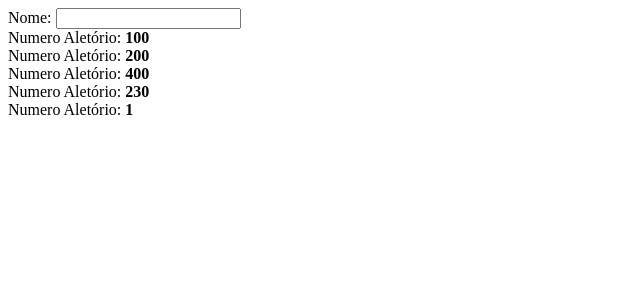
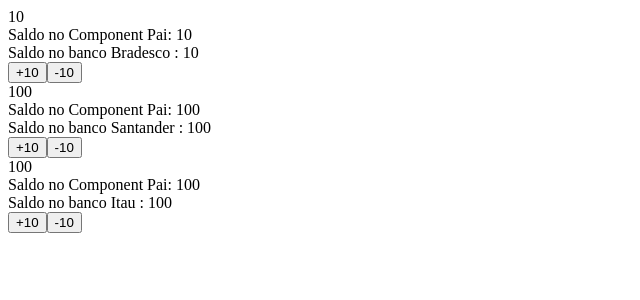
Before and after one commit to RenanBezerra/treinamento-angular-introducao, an Angular app: page / in a window 1280 px wide. Shown: the top 300 px of the page, without its empty margins (0-640 px from the left). Built offline with nearby package versions, Linux system fonts and the light colour scheme.

Commit message:
2.6
ngFor usando no componente filho e modificando lista-componente

```diff
--- a/src/app/app.component.html
+++ b/src/app/app.component.html
@@ -1,14 +1,16 @@
 <!-- <app-hello-world></app-hello-world> -->
 
-<!-- <app-lista-contas></app-lista-contas> -->
+<app-lista-contas></app-lista-contas>
 
-<label for="nome">Nome: </label>
+<!-- <label for="nome">Nome: </label>
 <input type="text" (input)="validar()" [(ngModel)]="nome" id="nome">
 
 <br>
 <span *ngIf="nome.length > 0">Nome : {{ nome }} </span>
 <span [style.display]="nome.length > 0 ? 'block' : 'none' ">Nome : {{ nome }} </span>
 
-<div *ngFor="let n of lista">
+<div *ngFor="let n of lista; let i = index">
     <span>Numero Aletório:<strong> {{ n }}</strong> </span>
-</div>
+    <br>
+    <span>Index - {{ i }}</span>
+</div> -->
--- a/src/app/lista-contas/lista-contas.component.html
+++ b/src/app/lista-contas/lista-contas.component.html
@@ -1,19 +1,18 @@
-<div>
+<div *ngFor="let c of listaContas">
 
-    {{listaContas[0].saldo}}
+    {{c.saldo}}
     <br>
-    <span [ngStyle]="{'font-weight': listaContas[0].saldo < 0 ? 'bold' : 'normal'}" >
-        Saldo no Component Pai: {{ listaContas[0].saldo }}
+    <span [ngStyle]="{'font-weight': c.saldo < 0 ? 'bold' : 'normal'}" >
+        Saldo no Component Pai: {{ c.saldo }}
     </span>
     <br>
-    <app-conta [valor]="listaContas[0].saldo" [nomeBanco]="listaContas[0].nomeBanco"
-        (valorChange)="atualizaConta($event)"> </app-conta>
+    <app-conta [(valor)]="c.saldo" [nomeBanco]="c.nomeBanco"></app-conta>
 </div>
 
-<div>
+<!-- <div>
     Santander:
     <br>
     Saldo no Component Pai: {{contaSantander}}
     <br>
     <app-conta  nomeBanco="Santander" (valorNegativo)="imprimeEvento($event)" [(valor)]="contaSantander"> </app-conta>
-</div>
+</div> -->
--- a/src/app/lista-contas/lista-contas.component.ts
+++ b/src/app/lista-contas/lista-contas.component.ts
@@ -1,4 +1,4 @@
-import { Component,  OnInit } from '@angular/core';
+import { Component, OnInit } from '@angular/core';
 
 @Component({
   selector: 'app-lista-contas',
@@ -8,26 +8,23 @@
 export class ListaContasComponent implements OnInit {
 
   listaContas = [
-    {
-      nomeBanco:'Bradesco' , saldo:10
-    },
-    {
-      nomeBanco:'Santander' ,saldo:100
-    }
+    { nomeBanco: 'Bradesco', saldo: 10 },
+    { nomeBanco: 'Santander', saldo: 100 },
+    { nomeBanco: 'Itau' , saldo: 100}
   ];
 
-    contaSantander = 99;
+  contaSantander = 99;
   constructor() { }
 
   ngOnInit(): void {
   }
 
-  atualizaConta(saldoNovo:number){
+  atualizaConta(saldoNovo: number) {
     this.listaContas[0].saldo = saldoNovo;
 
   }
 
-  imprimeEvento(evento){
+  imprimeEvento(evento) {
     console.log(evento);
   }
 
```
